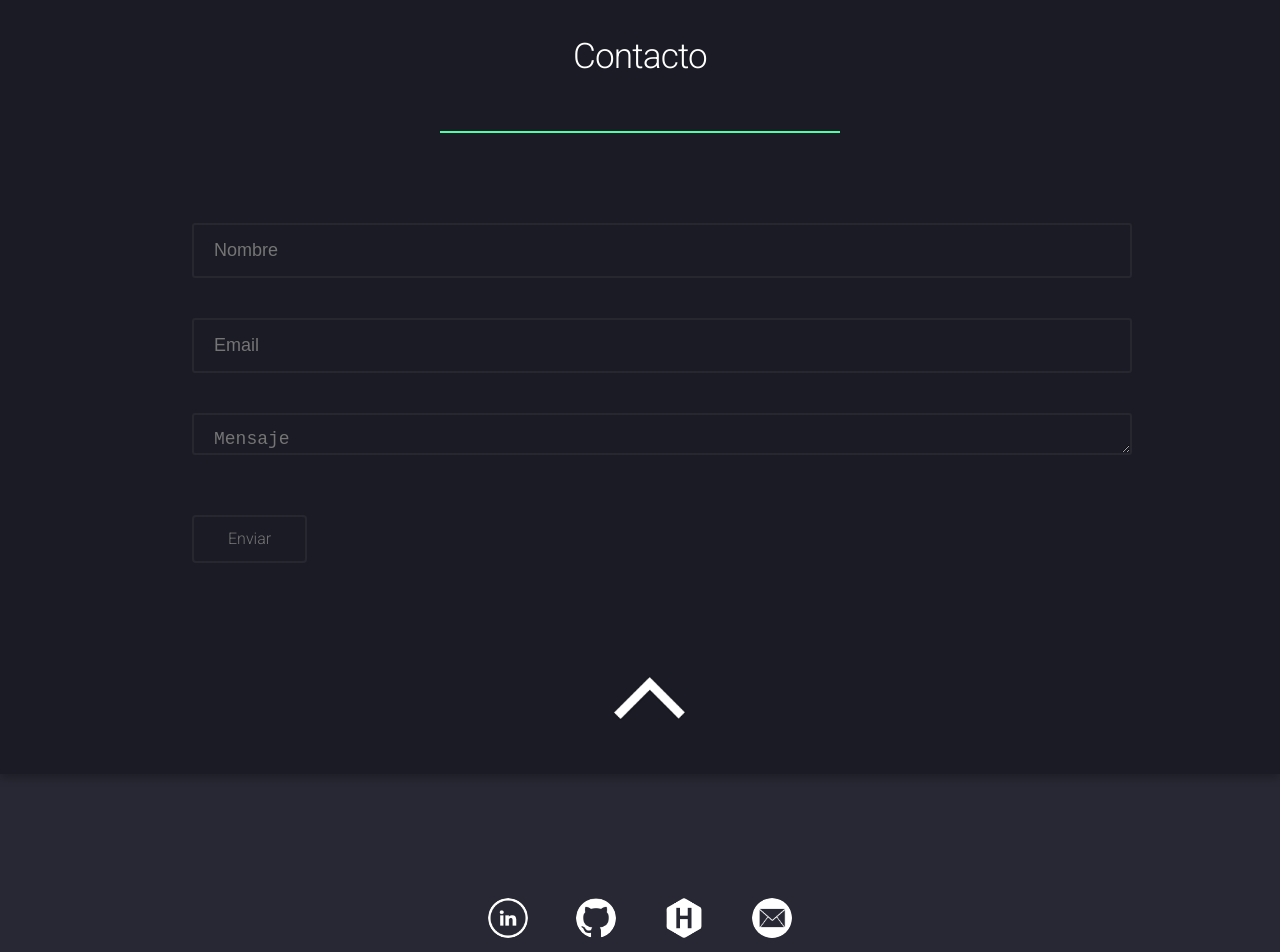
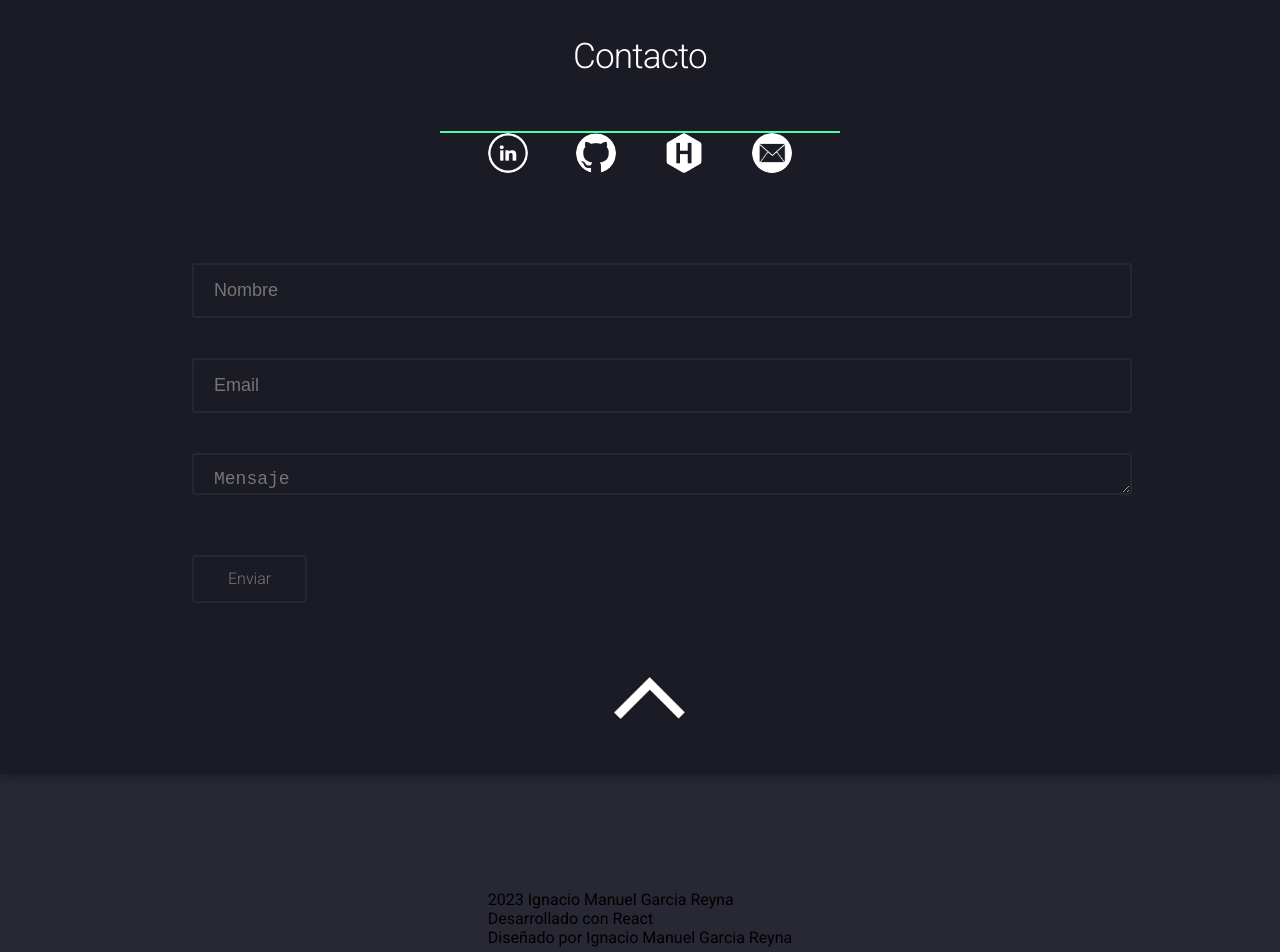
Before and after one commit to IgnacioGarciaReyna/portafolioReact, a React (Create React App) app: page / in a window 1280 px wide. Shown: the part 4260-5212 px from the top of the page. Built offline with nearby package versions, Linux system fonts and the light colour scheme.

Commit message:
Cambio de social icons desde footer a contact

```diff
--- a/src/components/Contact.js
+++ b/src/components/Contact.js
@@ -1,6 +1,10 @@
 import React from "react";
 import emailjs from "emailjs-com";
 import { Link } from "react-scroll";
+import linkedinIcon from "../assets/img/linkedin-icon-white.png";
+import githubIcon from "../assets/img/github-icon-white.png";
+import hackerRank from "../assets/img/fake-hackerrank.png";
+import mailIcon from "../assets/img/mail-icon.png";
 
 const Contact = () => {
   const enviarMail = (e) => {
@@ -26,6 +30,34 @@
           {/* <p>Something</p>  */}
           <div className="separator-line"></div>
         </header>
+        <ul className="container-icons">
+          <li className="social-link">
+            <a
+              target="_blank"
+              href="https://www.linkedin.com/in/ignaciogarciareyna/"
+            >
+              <img src={linkedinIcon} className="social-icon" />
+            </a>
+          </li>
+          <li className="social-link">
+            <a target="_blank" href="https://github.com/IgnacioGarciaReyna">
+              <img src={githubIcon} className="social-icon" />
+            </a>
+          </li>
+          <li className="social-link">
+            <a
+              target="_blank"
+              href="https://www.hackerrank.com/ignaciogarciare1"
+            >
+              <img src={hackerRank} className="social-icon" />
+            </a>
+          </li>
+          <li className="social-link">
+            <a href="mailto:ignaciogarciareyna@live.com">
+              <img src={mailIcon} className="social-icon" />
+            </a>
+          </li>
+        </ul>
         <div className="form-container">
           <form className="contact-form" onSubmit={enviarMail}>
             <input
@@ -54,7 +86,11 @@
               rows="8"
             ></textarea>
 
-            <button id="submit-contact-button" type="submit" className="unstyle">
+            <button
+              id="submit-contact-button"
+              type="submit"
+              className="unstyle"
+            >
               Enviar
             </button>
           </form>
--- a/src/components/Footer.js
+++ b/src/components/Footer.js
@@ -1,37 +1,14 @@
 import React from "react";
-import linkedinIcon from "../assets/img/linkedin-icon-white.png";
-import githubIcon from "../assets/img/github-icon-white.png";
-import hackerRank from "../assets/img/fake-hackerrank.png";
-import mailIcon from "../assets/img/mail-icon.png";
+
 
 const Footer = () => {
   return (
     <footer id="footer">
-      <ul className="container-icons">
-        <li className="social-link">
-          <a
-            target="_blank"
-            href="https://www.linkedin.com/in/ignaciogarciareyna/"
-          >
-            <img src={linkedinIcon} className="social-icon" />
-          </a>
-        </li>
-        <li className="social-link">
-          <a target="_blank" href="https://github.com/IgnacioGarciaReyna">
-            <img src={githubIcon} className="social-icon" />
-          </a>
-        </li>
-        <li className="social-link">
-          <a target="_blank" href="https://www.hackerrank.com/ignaciogarciare1">
-            <img src={hackerRank} className="social-icon" />
-          </a>
-        </li>
-        <li className="social-link">
-          <a href="mailto:ignaciogarciareyna@live.com">
-            <img src={mailIcon} className="social-icon" />
-          </a>
-        </li>
-      </ul>
+      <div>
+        <p>2023 Ignacio Manuel Garcia Reyna</p>
+        <p>Desarrollado con React</p>
+        <p>Diseñado por Ignacio Manuel Garcia Reyna</p>
+      </div>
     </footer>
   );
 };
```
